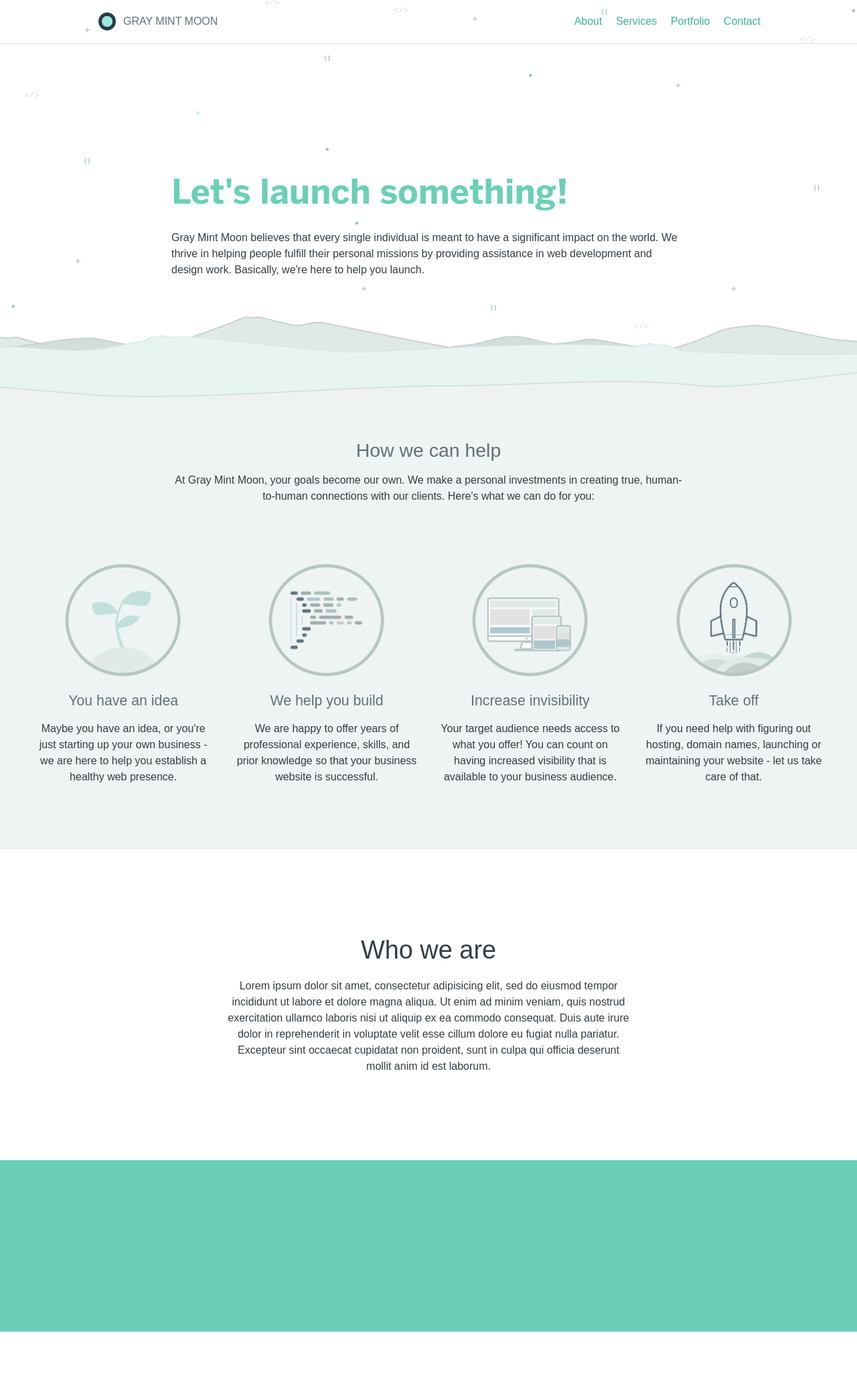
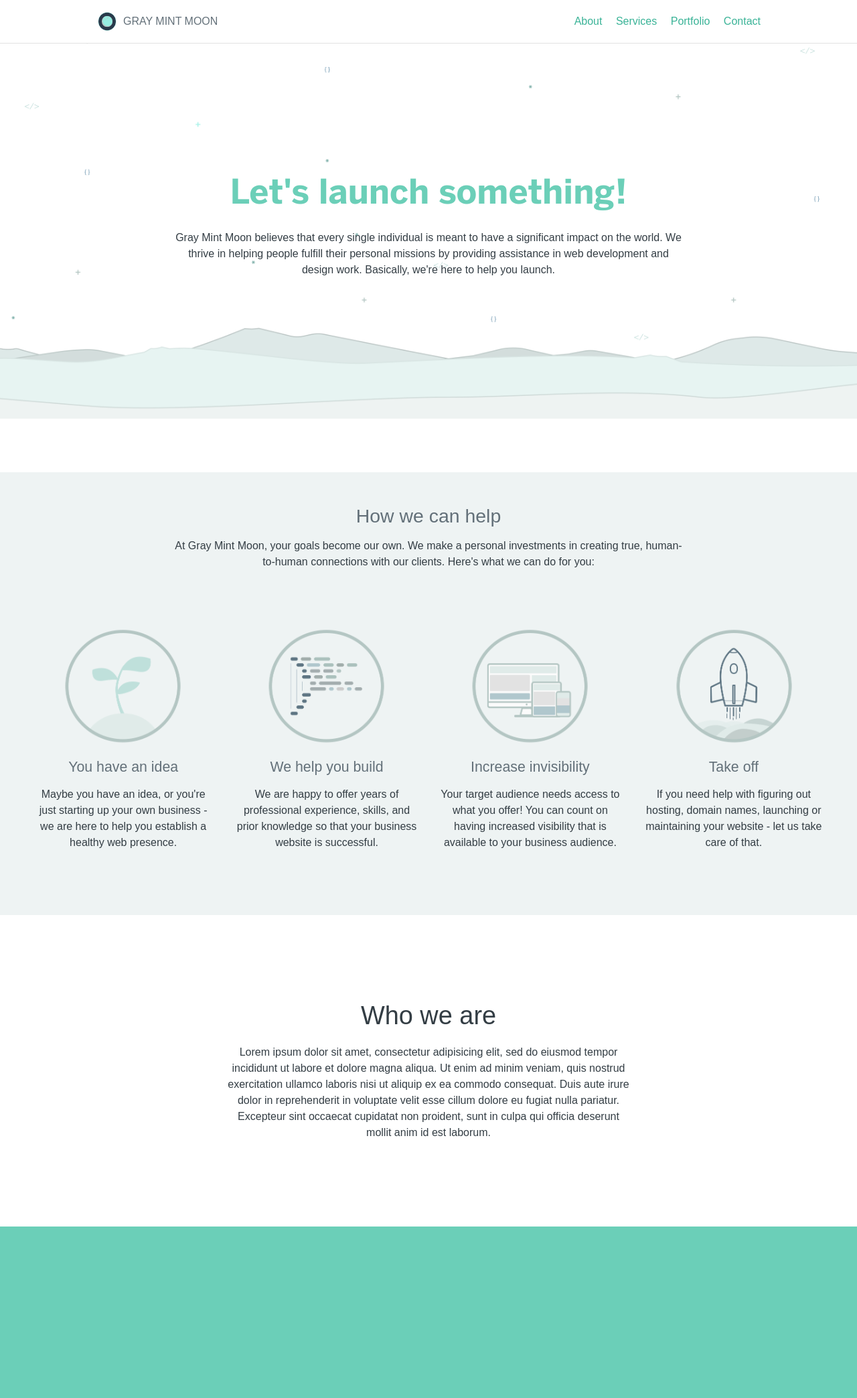
Before and after one commit to graymintmoon/graymintmoon.github.io, a Jekyll site: the page built from index.md, in a window 1280 px wide. Shown: the whole page at 67% size. Built offline with Jekyll 4.4.1, drawn with Linux system fonts in a browser that asks for light colours; nearby versions of some CDN libraries; some web fonts are replaced; before the commit the page ends 1988 px from its top, so only the background shows below that.

Commit message:
ios background fix

```diff
--- a/_sass/components/_home.scss
+++ b/_sass/components/_home.scss
@@ -1,31 +1,16 @@
 .home {
-	&_bg:after{
-	// background: url(/assets/surface_white.png) no-repeat center -5em fixed;
- //    -webkit-background-size: cover;
- //    -moz-background-size: cover;
- //    -o-background-size: cover;
- //    background-size: cover;
- //    min-height: 40em;
- //    text-align: center;
-
-
-
-      content: "";
-      position: fixed;
-      top: 0;
-      /* height: 100vh; */
-      left: 0;
-      right: 0;
-      z-index: -1;
-      background: url(/assets/surface_white.png) center -2em;
+  &_bg{
+    background: url(/assets/surface_white.png) no-repeat center -5em fixed;
     -webkit-background-size: cover;
     -moz-background-size: cover;
     -o-background-size: cover;
     background-size: cover;
     min-height: 40em;
-    }
+    text-align: center;
+
     @include media-query($md-screen) {
       background-position-y: 0;
       background-attachment: scroll;
     }
   }
+}
--- a/index.md
+++ b/index.md
@@ -4,7 +4,7 @@
 ---
 <div class="home_bg">
 	<div class="row_lg">
-		<div class="container_lg">
+		<div class="container_lg text_center">
 			<h1 class="text_jungle">Let's launch something!</h1>
 			<p>{{site.description}}</p>
 		</div>
```
Lines whose indentation alone changed are shown as unchanged.
